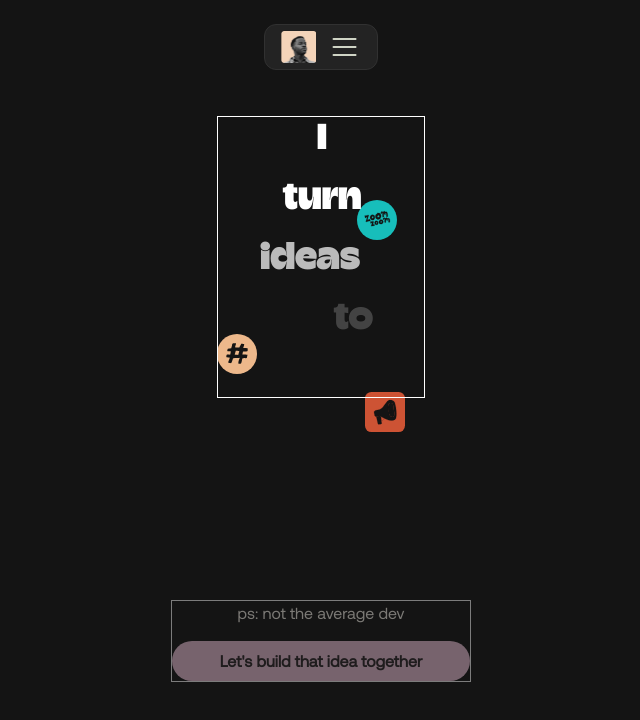
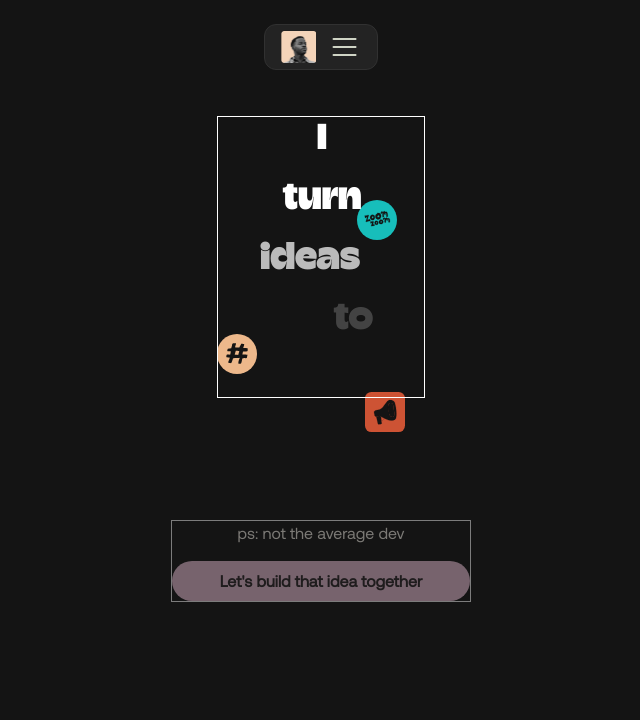
Before and after one commit to ebubesunday16/The-Software-Engineer-You-Wished-You-Hired, a Next.js app: page / in a window 1280 px wide. Shown: the top 720 px of the page, without its empty margins (319-959 px from the left). Built offline with nearby package versions, Linux system fonts and the light colour scheme.

Commit message:
Update ZoomZoom.tsx

```diff
--- a/component/LandingPage/ZoomZoom.tsx
+++ b/component/LandingPage/ZoomZoom.tsx
@@ -176,7 +176,7 @@ const ZoomZoom = () => {
           <motion.div
           className='self-center space-y-4 mt-auto border-white border'
           style={{
-            y: useTransform(scrollYProgress, [0.61, 0.62], [0, -400]),
+            y: useTransform(scrollYProgress, [0.61, 0.62], [0, -480]),
             opacity: useTransform(scrollYProgress, [0.62, 0.8], [0, 1]),
             display: useTransform(scrollYProgress, [0.49, 0.499], ['hidden', 'block']),
 
@@ -185,7 +185,7 @@ const ZoomZoom = () => {
             <p className='text-brand-white text-center'>ps: not the average dev</p>
 
             <button className='bg-[#f3c7de] rounded-[37px] self-center px-12 py-2'>
-              <span className='text-[#2E282A] font-semibold'>Let's build that idea together</span>
+              <span className='text-[#2E282A] font-bold'>Let's build that idea together</span>
             </button>
           </motion.div>
 
```
